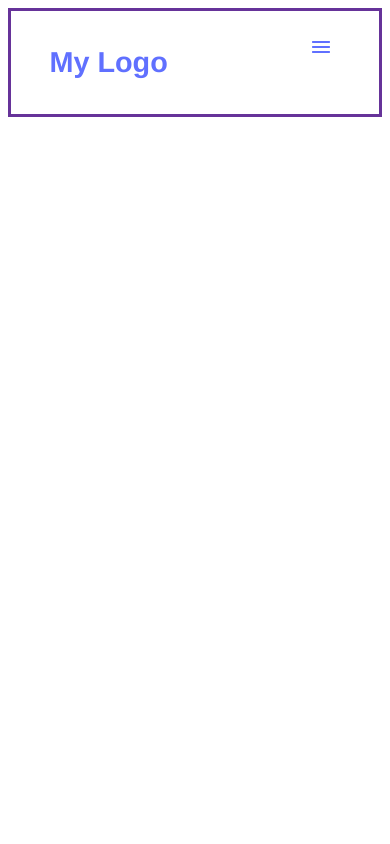
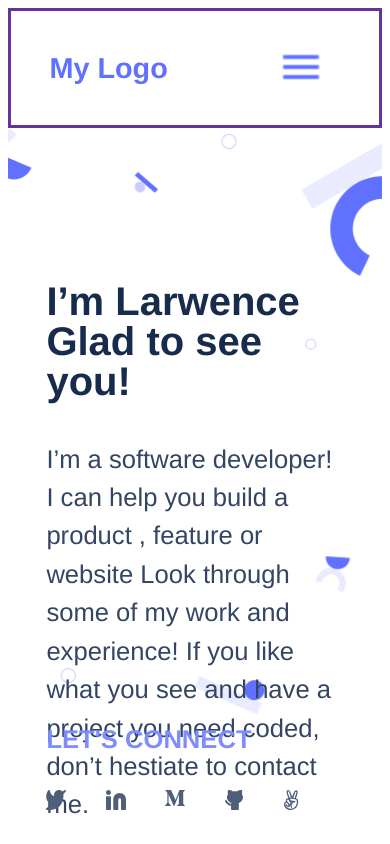
Before and after one commit to kusiLaw/portfolio, a website: page index.html in a window 390 px wide. Drawn offline with Linux system fonts and the light colour scheme.

Commit message:
add headline
it add my self section to gether with the social icons

```diff
--- a/css/style.css
+++ b/css/style.css
@@ -38,4 +38,105 @@
     order: 0;
     flex-grow: 0;
   }
+
+  #compress-menu {
+    height: 5rem;
+    width: 5rem;
+  }
+
+  .headline {
+    display: flex;
+    flex-direction: column;
+    height: 587.15px;
+    background: url("../images/header-shapes\ mobile.png") bottom no-repeat;
+    background-size: cover;
+    background-position: top;
+  }
+
+  .text-wrapper,
+  .social {
+    margin-left: 2.4rem;
+    margin-right: 2.4rem;
+  }
+
+  .text-wrapper {
+    display: flex;
+    flex-direction: column;
+    gap: 1.2rem;
+  }
+
+  .text {
+    font-style: normal;
+    flex: none;
+    order: 0;
+    flex-grow: 0;
+    justify-content: flex-start;
+    align-items: flex-end;
+  }
+
+  .text-primary {
+    height: 15rem;
+    font-weight: 700;
+    font-size: 2.5rem;
+    line-height: 2.5rem;
+    display: flex;
+    align-items: flex-end;
+    color: #172b4d;
+    margin-bottom: 1.2rem;
+  }
+
+  .text-secondry {
+    margin-top: 0.1px;
+    height: 14.6rem;
+    font-weight: 400;
+    font-size: 1.6rem;
+    line-height: 2.4rem;
+    color: #344563;
+    text-align: left;
+  }
+
+  .social {
+    display: flex;
+    flex-direction: column;
+  }
+
+  .social-items {
+    justify-content: flex-start;
+    align-items: flex-start;
+  }
+
+  .social-header {
+    padding: auto;
+    font-weight: bold;
+    font-size: 1.6rem;
+    line-height: 2.4rem;
+    text-align: left;
+    color: #7f8cff;
+  }
+
+  .social-icons {
+    display: flex;
+    align-items: flex-start;
+  }
+
+  #social-icon-list {
+    list-style-type: none;
+    display: flex;
+    justify-content: flex-start;
+    padding-inline-start: 0.1px;
+    gap: 2rem;
+  }
+
+  ul li {
+    flex: 1 0 0;
+    display: flex;
+    justify-content: flex-start;
+  }
+
+  ul li a {
+    justify-content: flex-start;
+    height: 2rem;
+    width: 1.717rem;
+    flex: 1 0 0;
+  }
 }
--- a/index.html
+++ b/index.html
@@ -13,8 +13,35 @@
             <h1>My Logo</h1>
         </div>
         <nav class="navigation header-items">
-            <img src="./images/Enabled.png" alt="">
+            <img src="./images/Enabled.png" alt="" id="compress-menu">
         </nav>
     </header>
+
+    <main>
+        <section class="headline">
+            <div class="text-wrapper">
+                <h1 class="text text-primary">I’m Larwence <br>Glad to see <br> you!</h1>
+                <p class="text text-secondry">I’m a software developer! I can help you build a product ,
+                    feature or website Look through some of my work and experience!
+                    If you like what you see and have a project you need coded, don’t hestiate to contact me.
+                </p>
+            </div>
+
+            <div class="social">
+                <h2 class="social-header social-items">LET'S CONNECT</h2>
+                <div class="social-icons social-items">
+                    <ul id="social-icon-list">
+                        <li><a href="https://twitter.com/kusilaw"><img src="./images/twitter.svg" alt="twitter"></a></li>
+                        <li><a href="https://twitter.com/kusilaw"><img src="./images/Linkedin icon.svg" alt="twitter"></a></li>
+                        <li><a href="https://twitter.com/kusilaw"><img src="./images/man.svg" alt="twitter"></a></li>
+                        <li><a href="https://twitter.com/kusilaw"><img src="./images/github.svg" alt="twitter"></a></li>
+                        <li><a href="https://twitter.com/kusilaw"><img src="./images/like.svg" alt="twitter"></a></li>
+                    </ul>
+                </div>
+            </div>
+
+        </section>
+    </main>
+
 </body>
 </html>
```
